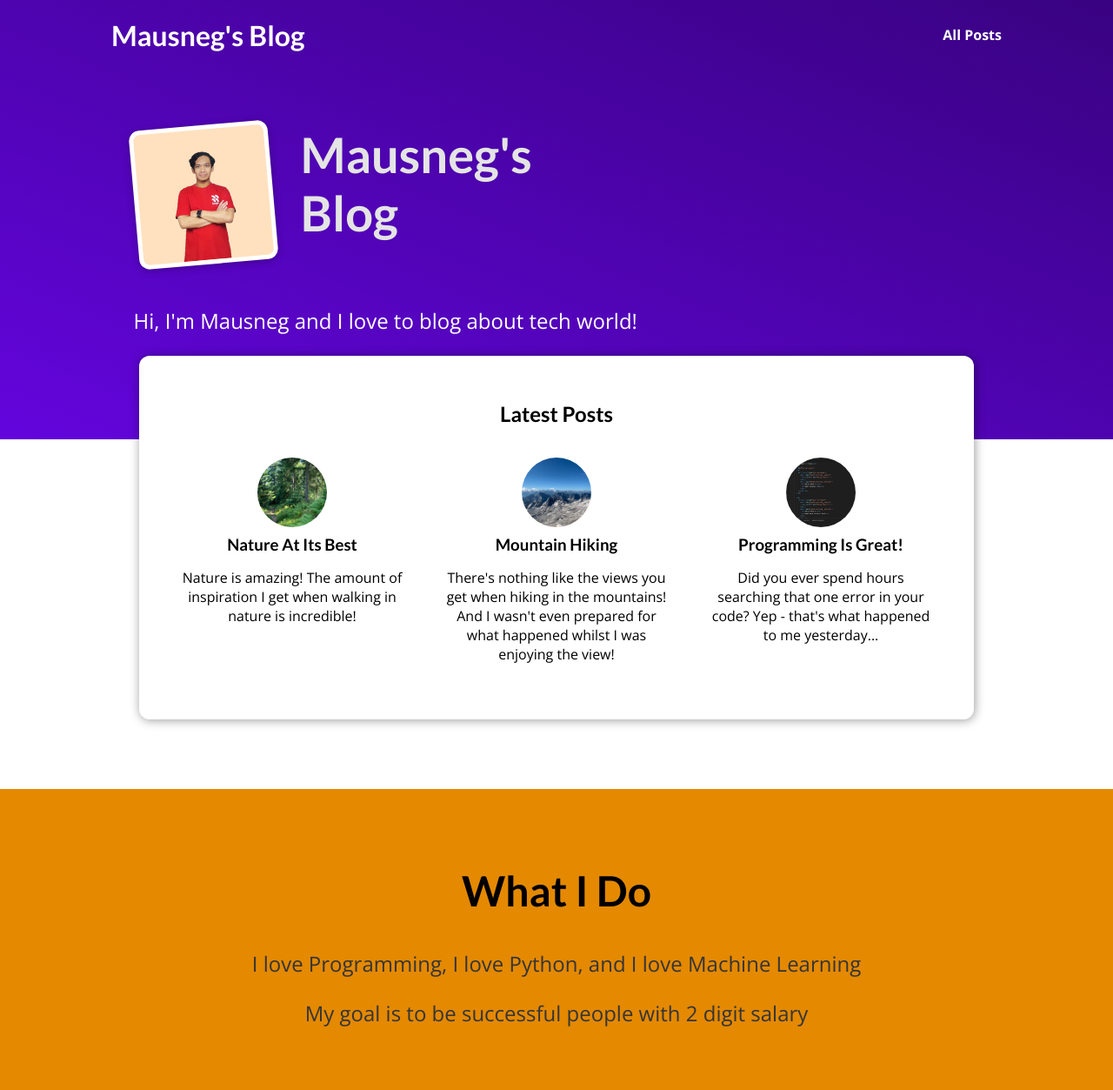
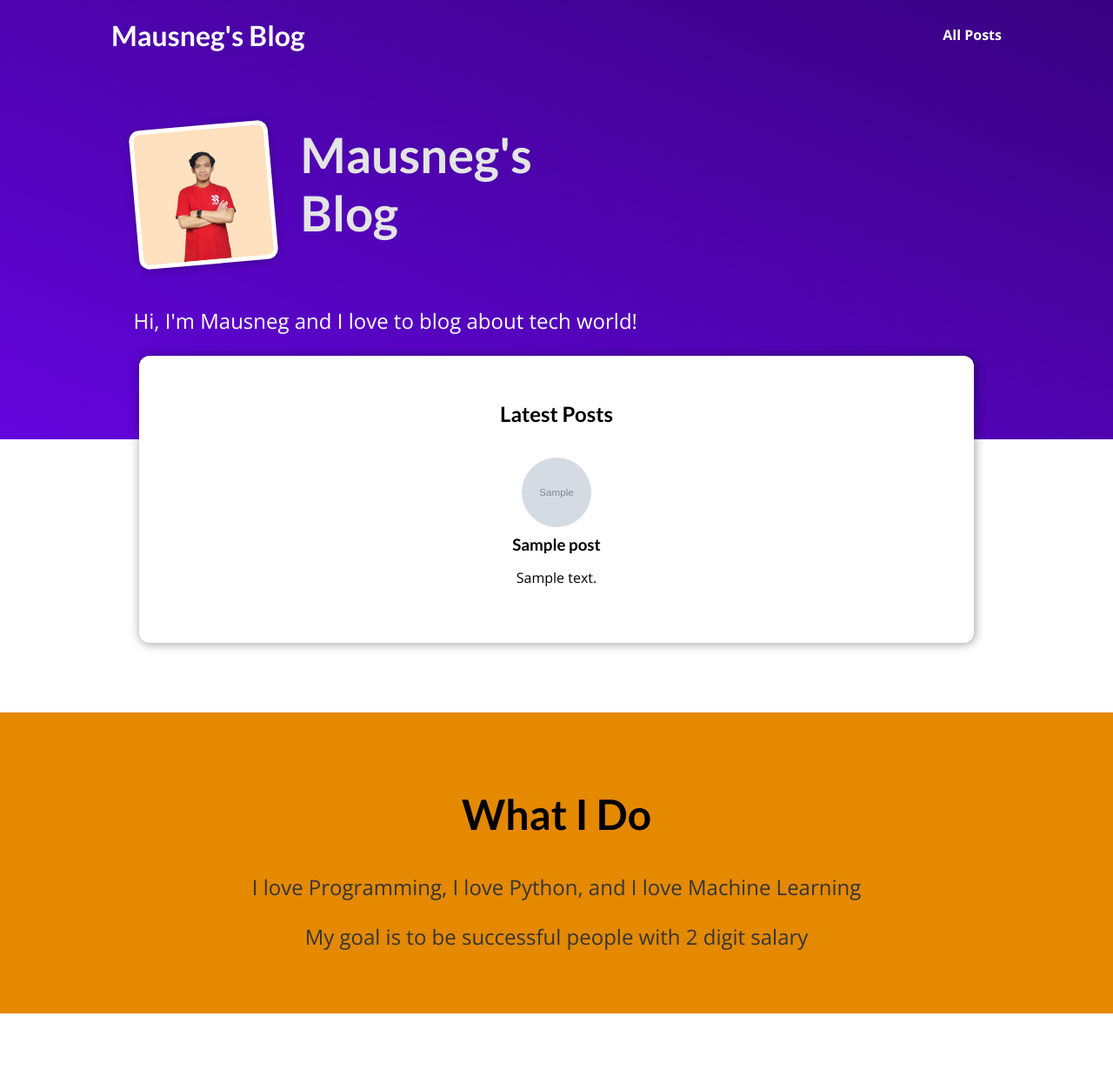
Before and after one commit to mausneg/My-Site-Django, a Django app: page / in a window 1280 px wide. Shown: the whole page at 87% size. After the commit the page ends 1165 px from the top, so only its background shows below. Run offline with Django 5.2, Linux system fonts and the light colour scheme; tables that the repository leaves empty hold one stand-in row (values such as "Sample post"); grey boxes marked "Sample" are stand-in pictures.

Commit message:
implements models into views

```diff
--- a/blog/templates/blog/includes/post.html
+++ b/blog/templates/blog/includes/post.html
@@ -2,7 +2,7 @@
 <li>
     <article class="post">
         <a href="{% url 'post-detail-page' post.slug %}">
-            <img src="{% static 'blog/images/'|add:post.image %}" alt=post.title>
+            <img src="{% static 'blog/images/'|add:post.image_name %}" alt=post.title>
             <div class="posts__content">
                 <h3>{{ post.title }}</h3>
                 <p>{{ post.excerpt }}</p>
--- a/blog/templates/blog/post-detail.html
+++ b/blog/templates/blog/post-detail.html
@@ -13,7 +13,7 @@
     <section id="summary">
         <h2>{{ post.title }}</h2>
         <article>
-            <img src="{% static 'blog/images/'|add:post.image %}" alt="{{ post.title }}">
+            <img src="{% static 'blog/images/'|add:post.image_name %}" alt="{{ post.title }}">
             <address>By {{ post.author|title }}</address>
             <div>
                 Last updated on <time>{{ post.date|date:"d M Y"}} </time>
--- a/blog/views.py
+++ b/blog/views.py
@@ -4,90 +4,22 @@ from datetime import date
 from django.http import Http404
 from .models import Post, Author, Tag
 
-posts_data = [
-    {
-        "slug": "hike-in-the-mountains",
-        "image": "mountains.jpg",
-        "author": "Maximilian",
-        "date": date(2021, 7, 21),
-        "title": "Mountain Hiking",
-        "excerpt": "There's nothing like the views you get when hiking in the mountains! And I wasn't even prepared for what happened whilst I was enjoying the view!",
-        "content": """
-          Lorem ipsum dolor sit amet consectetur adipisicing elit. Officiis nobis
-          aperiam est praesentium, quos iste consequuntur omnis exercitationem quam
-          velit labore vero culpa ad mollitia? Quis architecto ipsam nemo. Odio.
-
-          Lorem ipsum dolor sit amet cfonsectetur adipisicing elit. Officiis nobis
-          aperiam est praesentium, quos iste consequuntur omnis exercitationem quam
-          velit labore vero culpa ad mollitia? Quis architecto ipsam nemo. Odio.
-
-          Lorem ipsum dolor sit amet consectetur adipisicing elit. Officiis nobis
-          aperiam est praesentium, quos iste consequuntur omnis exercitationem quam
-          velit labore vero culpa ad mollitia? Quis architecto ipsam nemo. Odio.
-        """
-    },
-    {
-        "slug": "programming-is-fun",
-        "image": "coding.jpg",
-        "author": "Maximilian",
-        "date": date(2022, 3, 10),
-        "title": "Programming Is Great!",
-        "excerpt": "Did you ever spend hours searching that one error in your code? Yep - that's what happened to me yesterday...",
-        "content": """
-          Lorem ipsum dolor sit amet consectetur adipisicing elit. Officiis nobis
-          aperiam est praesentium, quos iste consequuntur omnis exercitationem quam
-          velit labore vero culpa ad mollitia? Quis architecto ipsam nemo. Odio.
-
-          Lorem ipsum dolor sit amet consectetur adipisicing elit. Officiis nobis
-          aperiam est praesentium, quos iste consequuntur omnis exercitationem quam
-          velit labore vero culpa ad mollitia? Quis architecto ipsam nemo. Odio.
-
-          Lorem ipsum dolor sit amet consectetur adipisicing elit. Officiis nobis
-          aperiam est praesentium, quos iste consequuntur omnis exercitationem quam
-          velit labore vero culpa ad mollitia? Quis architecto ipsam nemo. Odio.
-        """
-    },
-    {
-        "slug": "into-the-woods",
-        "image": "woods.jpg",
-        "author": "Maximilian",
-        "date": date(2020, 8, 5),
-        "title": "Nature At Its Best",
-        "excerpt": "Nature is amazing! The amount of inspiration I get when walking in nature is incredible!",
-        "content": """
-          Lorem ipsum dolor sit amet consectetur adipisicing elit. Officiis nobis
-          aperiam est praesentium, quos iste consequuntur omnis exercitationem quam
-          velit labore vero culpa ad mollitia? Quis architecto ipsam nemo. Odio.
-
-          Lorem ipsum dolor sit amet consectetur adipisicing elit. Officiis nobis
-          aperiam est praesentium, quos iste consequuntur omnis exercitationem quam
-          velit labore vero culpa ad mollitia? Quis architecto ipsam nemo. Odio.
-
-          Lorem ipsum dolor sit amet consectetur adipisicing elit. Officiis nobis
-          aperiam est praesentium, quos iste consequuntur omnis exercitationem quam
-          velit labore vero culpa ad mollitia? Quis architecto ipsam nemo. Odio.
-        """
-    }
-]
-
-def get_date(post):
-    return post['date']
+posts_data = Post.objects.all().order_by("-date")
 
 def index(request):
-    sorted_posts = sorted(posts_data ,key=get_date)
-    latest_post = sorted_posts[-3:]
+    latest_post = posts_data[:3]
+    print(latest_post)
     return render(request, "blog/index.html", {
         "posts": latest_post
     })
 
 def posts(request):
-    sorted_posts = sorted(posts_data ,key=get_date)
     return render(request, "blog/all-posts.html",{
-        "posts": sorted_posts
+        "posts": posts_data
     })
 
 def post_detail(request, slug):
-    selected_post = next((post for post in posts_data if post['slug'] == slug) , None)
+    selected_post = next((post for post in posts_data if post.slug == slug) , None)
     if selected_post is None:
         raise Http404()
     return render(request, "blog/post-detail.html", {
```
Also changed, not shown: blog/admin.py (+4 -3 lines), blog/models.py (+12 -13 lines), blog/migrations/0001_initial.py, blog/migrations/0002_post_content.py (deleted).
